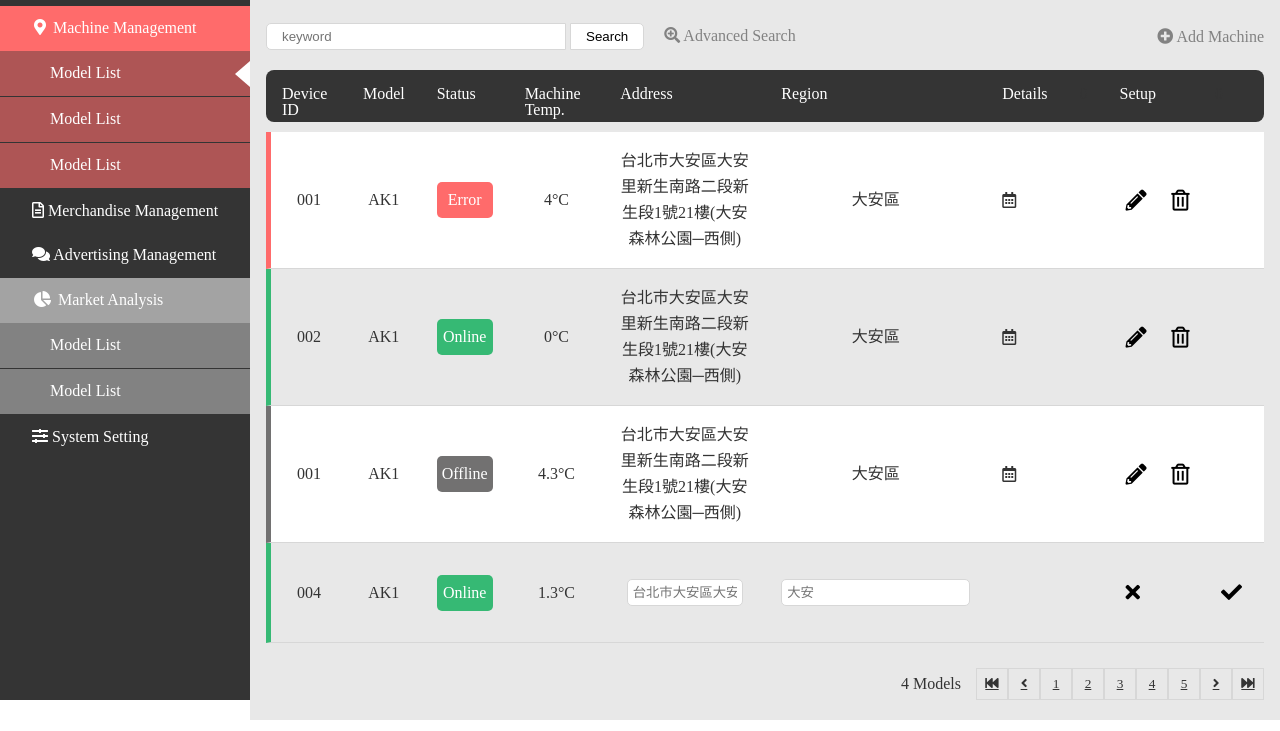
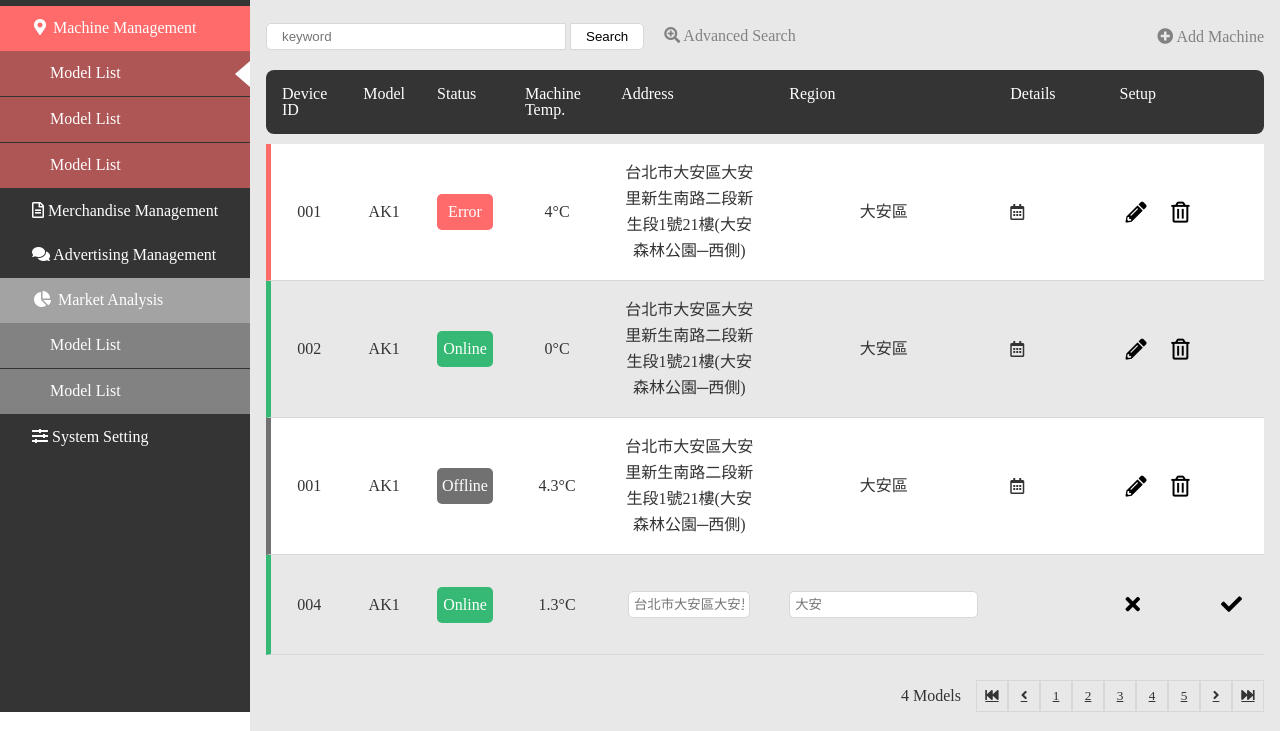
Before and after one commit to WengAndy/Front-End-Tranning, a website built with webpack: page week3_Integration/src/index.html in a window 1280 px wide. Shown: the part 128-859 px from the top of the page. Built offline with nearby package versions, Linux system fonts and the light colour scheme.

Commit message:
update integration css

```diff
--- a/week3_Integration/src/css/styles.scss
+++ b/week3_Integration/src/css/styles.scss
@@ -31,16 +31,6 @@ $page-border-Color: #D7D7D7;
   padding: 5px;
   border-radius: 5px;
   border: 1px solid $page-border-Color;
-}
-
-%thTable {
-  color: $whiteText;
-  background: $menuBackGround;
-  padding: 1em;
-  height: 20px;
-  span {
-    color: $menuBackGround;
-  }
 }
 
 %listStatus {
@@ -182,6 +172,10 @@ $page-border-Color: #D7D7D7;
         display: table;
         width: 100%;
 
+        .gate {
+          margin-top: 10px;
+        }
+
         .thead {
           display: table-header-group;
         }
@@ -204,26 +198,17 @@ $page-border-Color: #D7D7D7;
 
         .th {
           display: table-cell;
-          background: $mainBackGround;
+          color: $whiteText;
+          background: $menuBackGround;
+          padding: 1em;
         }
 
         .th-left {
-            border-radius: 8px 0 0 8px;
-            margin-bottom: 10px;
-            color: $whiteText;
-            background: $menuBackGround;
-            padding: 1em;
-            height: 20px;
+          border-radius: 8px 0 0 8px;
         }
 
         .th-right {
-            border-radius: 0 8px 8px 0;
-            margin-bottom: 10px;
-            @extend %thTable;
-        }
-
-        .th-mid {
-            @extend %thTable;
+          border-radius: 0 8px 8px 0;
         }
 
         .td {
--- a/week3_Integration/src/index.html
+++ b/week3_Integration/src/index.html
@@ -74,40 +74,21 @@
                     </div>
                 </div>
                 <div id="table" class="css-table">
-                    <div class="thead">
+                    <div  class="thead">
                         <div class="tr">
-                            <div class="th">
-                                <div class="th-left">Device ID</div>
-                            </div>
-                            <div class="th">
-                                <div class="th-mid">Model</div>
-                            </div>
-                            <div class="th">
-                                <div class="th-mid">Status</div>
-                            </div>
-                            <div class="th">
-                                <div class="th-mid">Machine Temp.</div>
-                            </div>
-                            <div class="th">
-                                <div class="th-mid">Address</div>
-                            </div>
-                            <div class="th">
-                                <div class="th-mid">Region</div>
-                            </div>
-                            <div class="th">
-                                <div class="th-mid">Details</div>
-                            </div>
-                            <div class="th">
-                                <div class="th-mid"><span>0</span></div>
-                            </div>
-                            <div class="th">
-                                <div class="th-mid">Setup</div>
-                            </div>
-                            <div class="th">
-                                <div class="th-right"><span>0</span></div>
-                            </div>
+                            <div class="th th-left">Device ID</div>
+                            <div class="th">Model</div>
+                            <div class="th">Status</div>
+                            <div class="th">Machine Temp.</div>
+                            <div class="th">Address</div>
+                            <div class="th">Region</div>
+                            <div class="th">Details</div>
+                            <div class="th"></div>
+                            <div class="th">Setup</div>
+                            <div class="th th-right"></div>
                         </div>
                     </div>
+                    <div class="gate"></div>
                     <div class="tbody">
                         <div class="tr">
                             <div class="td error">001</div>
```
